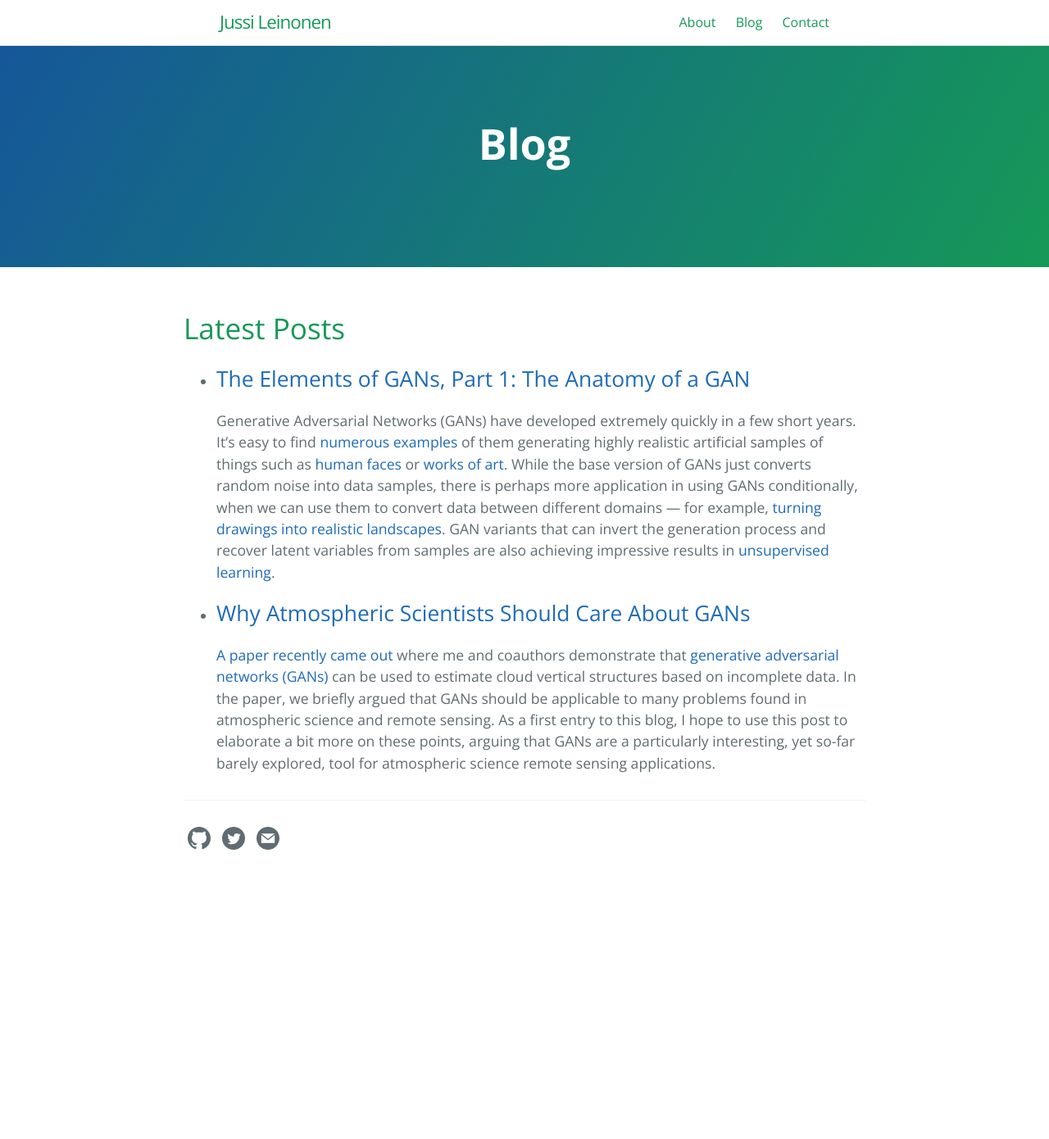
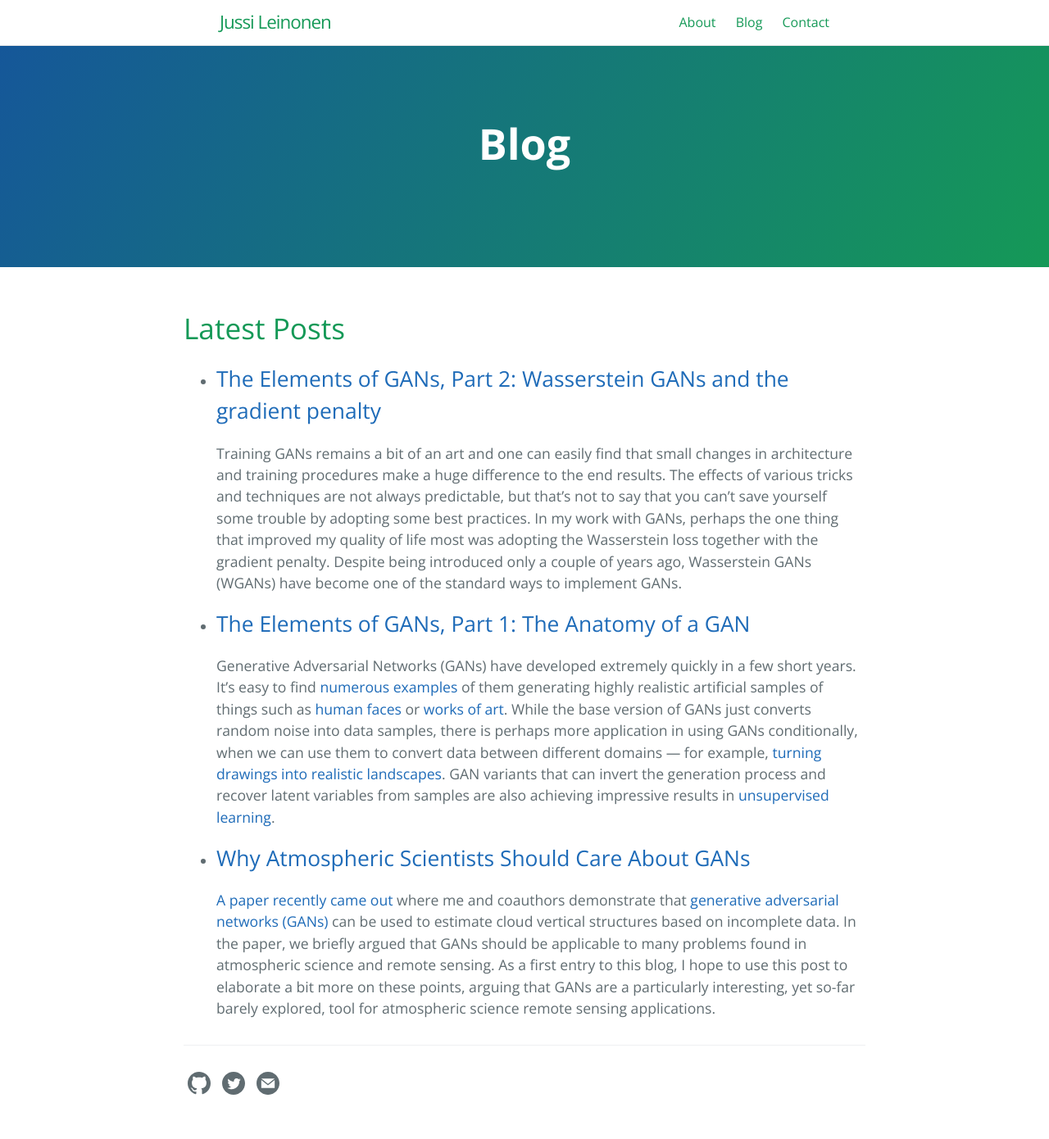
Before and after one commit to jleinonen/jleinonen.github.io, a Jekyll site: the page built from blog.html, in a window 1280 px wide. Shown: the whole page at 82% size. Built offline with Jekyll 4.4.1, drawn with Linux system fonts in a browser that asks for light colours; before the commit the page ends 1091 px from its top, so only the background shows below that; part of the change alters nothing that is shown.

Commit message:
New post: GAN Elements pt 2

````diff
--- /dev/null
+++ b/_posts/2019-11-07-gan-elements-2.md
@@ -0,0 +1,157 @@
+---
+layout: post
+title:  "The Elements of GANs, Part 2: Wasserstein GANs and the gradient penalty"
+date:   2019-11-07
+usemath: true
+---
+
+Training GANs remains a bit of an art and one can easily find that small changes in architecture and training procedures make a huge difference to the end results. The effects of various tricks and techniques are not always predictable, but that's not to say that you can't save yourself some trouble by adopting some best practices. In my work with GANs, perhaps the one thing that improved my quality of life most was adopting the Wasserstein loss together with the gradient penalty. Despite being introduced only a couple of years ago, Wasserstein GANs (WGANs) have become one of the standard ways to implement GANs.
+
+## The Theory
+
+Let's take a brief look at the theoretical motivation behind the WGAN. If you're interested in more details, you can find a nice writeup [here](https://lilianweng.github.io/lil-log/2017/08/20/from-GAN-to-WGAN.html#why-wasserstein-is-better-than-js-or-kl-divergence), or you can of course take a look at the [original paper](https://arxiv.org/abs/1701.07875).
+
+In [the last part]({{ site.url }}/2019/09/05/gan-elements-1.html), we looked at the standard GAN loss where the discriminator outputs a probability that its input is fake (generated), and formulated the loss as the cross-entropy between the output and the right answer (0 for real inputs and 1 for fakes). The ultimate goal is to approximate the real data distribution \\( P_r \\) with the generated distribution \\( P_g \\), and using the cross-entropy loss corresponds to optimizing the Jensen-Shannon (JS) divergence between the two distributions. The smaller the JS divergence, the closer the two probability distributions are to each other.
+
+The JS divergence is conceptually quite clear, but it has its problems &mdash; for instance, its gradient vanishes quickly for two very dissimilar distributions and goes to zero for distributions that have no overlap at all. Fortunately, it's by no means the only way to measure the distance between two probability distributions. The WGAN formulates the GAN loss based on the Wasserstein-1 or "earth mover's" distance, defined as the shortest average distance required to move the probability mass from one distribution to another. This quite clearly has a gradient even for completely non-overlapping distributions: as the distributions get further from each other, the Wasserstein distance increases smoothly. The definition of this distance is rather complex, but because of a [convenient dual](https://vincentherrmann.github.io/blog/wasserstein/) we can write the distance as
+\\[  W(P_r,P_g) = \\frac{1}{K} \\sup_{\\lVert f \\rVert_L < K} E_\\mathbf{x} [f(\mathbf{x})] - E_\\mathbf{z} [f(G(\mathbf{z}))] \\]
+where the supremum is taken over functions that are \\( K \\)-Lipschitz continuous, which means, _very_ roughly speaking, that the norm of their gradient is nowhere larger than \\( K \\).
+
+The original WGAN paper constrained \\( f \\) by clipping the discriminator weights to given range. A [better solution](http://papers.nips.cc/paper/7159-improved-training-of-wasserstein-gans) was soon invented: instead of hard clipping, we can penalize the gradient to impose a soft constraint on its length. This _gradient penalty_ can be written as
+\\[ (\\lVert \\nabla_{\\hat{\\mathbf{x}}} D(\\hat{\\mathbf{x}}) \\rVert - 1)^2 \\]
+where we take the gradient at \\( \\hat{\\mathbf{x}} \\), a randomly weighted average between a real and generated sample:
+\\[ \\hat{\\mathbf{x}} = \\epsilon \\mathbf{x} + (1-\\epsilon)G(\\mathbf{z}) \\]
+with \\( \\epsilon \\) selected randomly between 0 and 1.
+
+We find the optimal discriminator by minimizing the Wasserstein distance while constraining the gradients using the penalty term. The discriminator loss is then
+\\[ L_D = D(\mathbf{x}) - D(G(\mathbf{z})) + \\gamma (\\lVert \\nabla_{\\hat{\\mathbf{x}}} D(\\hat{\\mathbf{x}}) \\rVert - 1)^2 \\]
+and, as in the last part, we optimize for the expectation of this. Written like this, the loss is intuitively quite simple: The discriminator is trained to output values as small as possible for real samples, and as large as possible for fake samples, while the gradient penalty term keeps the weights from blowing up. A loss that has no strict lower bound might seem strange, but in practice the competition between the generator and the discriminator keeps the terms roughly equal. The generator loss is simply to fool the discriminator:
+\\[ L_G = D(G(\mathbf{z})) \\]
+This GAN setup is commonly called improved WGAN or WGAN-GP.
+
+## The Code
+
+{% include repo-button.html url="https://github.com/jleinonen/gan-elements/tree/master/wgangp" %}
+
+We use the basic GAN code from [last time]({{ site.url }}/2019/09/05/gan-elements-1.html) as the basis for the WGAN-GP implementation, and reuse the same discriminator and generator networks, so I won't repeat them here. The only change we need to make, since our discriminator output is no longer constrained between 0 and 1, is to change the activation function of the final layer from sigmoid to linear:
+``` python
+def dcgan_disc(img_shape=(32,32,1)):
+    # ...
+    disc_out = Dense(1, activation="linear")(x)
+    # ...
+```
+
+Defining the WGAN loss takes a bit more work. We'll use the same basic structure in the GAN class:
+``` python
+class WGANGP(object):
+    def __init__(self, gen, disc, lr_gen=0.0001, lr_disc=0.0001):
+    # ...
+```
+We change the GAN loss function to the Wasserstein loss and add the gradient penalty to the outputs of the discriminator (using \\( \\gamma=10 \\)):
+``` python
+        with Nontrainable(self.gen):
+            real_image = Input(shape=img_shape)
+            noise = [Input(shape=s) for s in noise_shapes]
+
+            disc_real = self.disc(real_image)
+            generated_image = self.gen(noise)
+            disc_fake = self.disc(generated_image)
+
+            avg_image = RandomWeightedAverage()(
+                [real_image, generated_image]
+            )
+            disc_avg = self.disc(avg_image)
+            gp = GradientPenalty()([disc_avg, avg_image])
+
+            self.disc_trainer = Model(
+                inputs=[real_image, noise],
+                outputs=[disc_real, disc_fake, gp]
+            )
+            self.disc_trainer.compile(
+                optimizer=self.opt_disc,
+                loss=[wasserstein_loss, wasserstein_loss, "mse"],
+                loss_weights=[1.0, 1.0, 10.0]
+            )
+```
+
+The generator training network is just changed to use the Wasserstein loss:
+``` python
+        with Nontrainable(self.disc):
+            # ...
+            self.gen_trainer.compile(optimizer=self.opt_gen,
+                loss=wasserstein_loss)
+```
+
+There are three components here that are not part of the standard Keras toolkit: `RandomWeightedAverage` to compute the randomly weighted average between real and generated images, `GradientPenalty` to get the gradient penalty term, and `wasserstein_loss` to define the loss.
+
+The custom loss is the easiest of the three, albeit a bit of a hack. For the correct answer `y_true` we pass either +1 (for real images) or -1 (for generated ones) and then multiply the prediction with that value. We just need the `mean` function from the backend:
+```python
+from tensorflow.keras import backend as K
+
+def wasserstein_loss(y_true, y_pred):
+    return K.mean(y_true * y_pred, axis=-1)
+```
+
+The gradient penalty is a bit more work but still quite simple using a custom layer (subclassed from `Layer`). We use `gradients` to compute the gradient and some math with the backend functions to compute the length, then subtract 1 (we leave the squaring to the mean square error loss).
+```python
+from tensorflow.keras.layers import Layer
+
+class GradientPenalty(Layer):
+    def call(self, inputs):
+        (target, wrt) = inputs
+        grad = K.gradients(target, wrt)[0]
+        return K.sqrt(K.sum(K.batch_flatten(K.square(grad)),
+            axis=1, keepdims=True))-1
+
+    def compute_output_shape(self, input_shapes):
+        return (input_shapes[1][0], 1)
+```
+
+Finally, we need the randomly weighted average. This is similar to the existing Keras merge layers like `Add`, `Subtract` and `Average` so we can use the common framework that those layers use. We get the weights (\\( \\epsilon \\) above) using `random_uniform` and then compute the average. Everything else below is to manage the shapes:
+```python
+from tensorflow.python.keras.layers.merge import _Merge
+
+class RandomWeightedAverage(_Merge):
+    def _merge_function(self, inputs):
+        (x,y) = inputs
+        shape = K.shape(x)
+        weights = K.random_uniform(shape[:1],0,1)
+        for i in range(len(K.int_shape(x))-1):
+            weights = K.expand_dims(weights,-1)
+        return x*weights + y*(1-weights)
+```
+
+Now we just need to define our targets to fit the WGAN-GP objectives and we'll be ready to train the GAN:
+```python
+    def fit_generator(self, batch_gen, noise_gen, steps_per_epoch=1,
+        num_epochs=1, training_ratio=1):
+
+        disc_out_shape = (batch_gen.batch_size, self.disc.output_shape[1])
+        real_target = np.ones(disc_out_shape, dtype=np.float32)
+        fake_target = -real_target
+        gp_target = np.zeros_like(real_target)
+
+        for epoch in range(num_epochs):
+            for step in range(steps_per_epoch):
+
+                # Train discriminator
+                with Nontrainable(self.gen):
+                    for repeat in range(training_ratio):
+                        image_batch = next(batch_gen)
+                        noise_batch = next(noise_gen)
+                        disc_loss = self.disc_trainer.train_on_batch(
+                            [image_batch]+noise_batch,
+                            [real_target, fake_target, gp_target]
+                        )
+        # ...
+```
+
+## Results
+
+I trained both the traditional GAN and the WGAN-GP on the MNIST dataset, otherwise using the same settings. Here is an animation of the WGAN-GP converging:
+![MNIST WGAN-GP animation]({{site.url}}/assets/img/wgan_samples-ganelem2.gif)
+
+And this is with the regular GAN:
+![MNIST GAN animation]({{site.url}}/assets/img/gan_samples-ganelem2.gif)
+
+Not a huge difference in convergence here, and in both cases we see some systematic biases on each generation (e.g. some digits seem to be overrepresented and the line thickness tends to remain similar in a given batch). Maybe we aren't training long enough, or perhaps the network is not capable enough for the dataset (the dataset is very simple but so is the network). With harder problems, I've seen much bigger stability advantages with the WGAN-GP.
````
Also changed, not shown: _posts/2019-09-05-gan-elements-1.md (line endings or trailing spaces), 2 other files.
